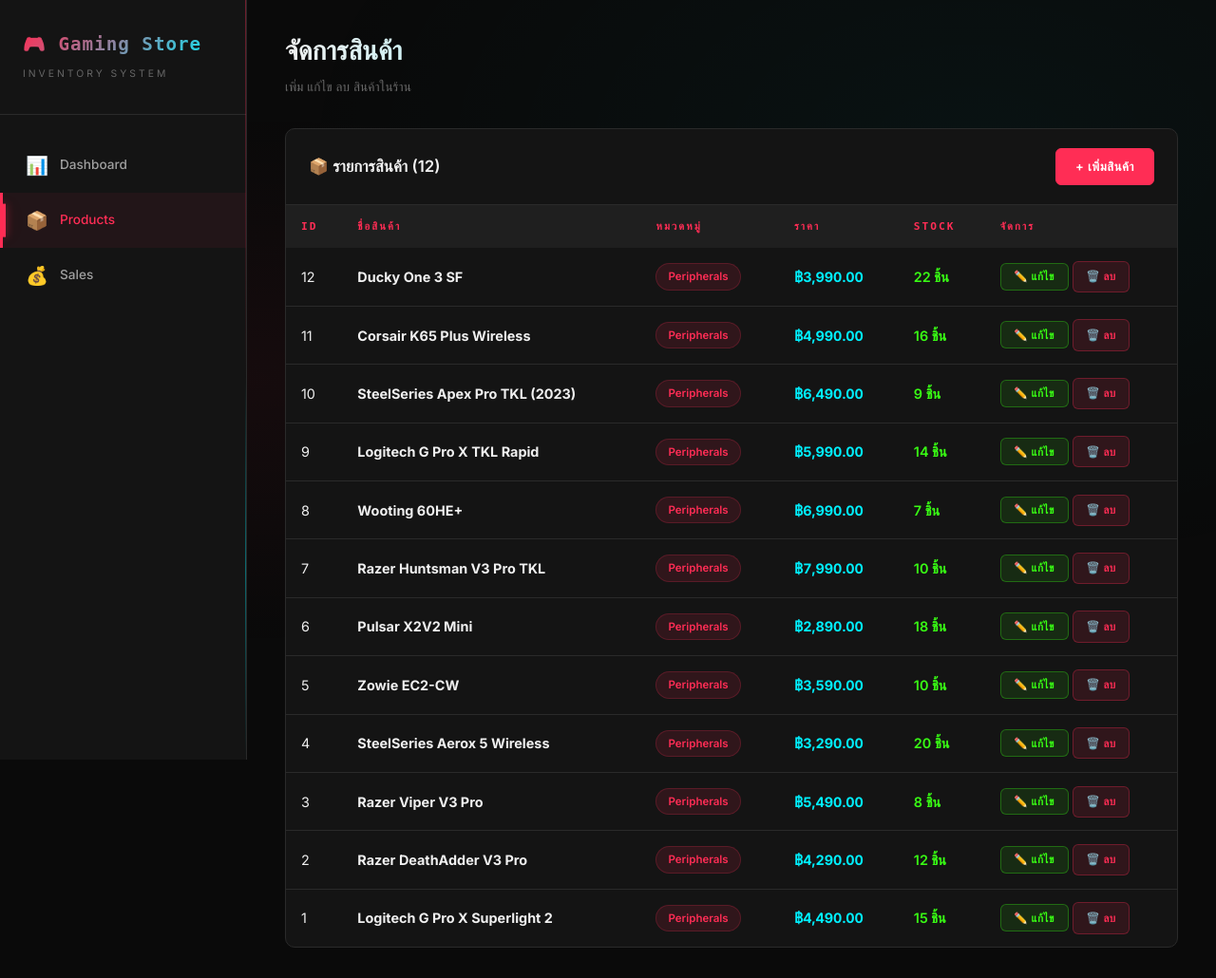
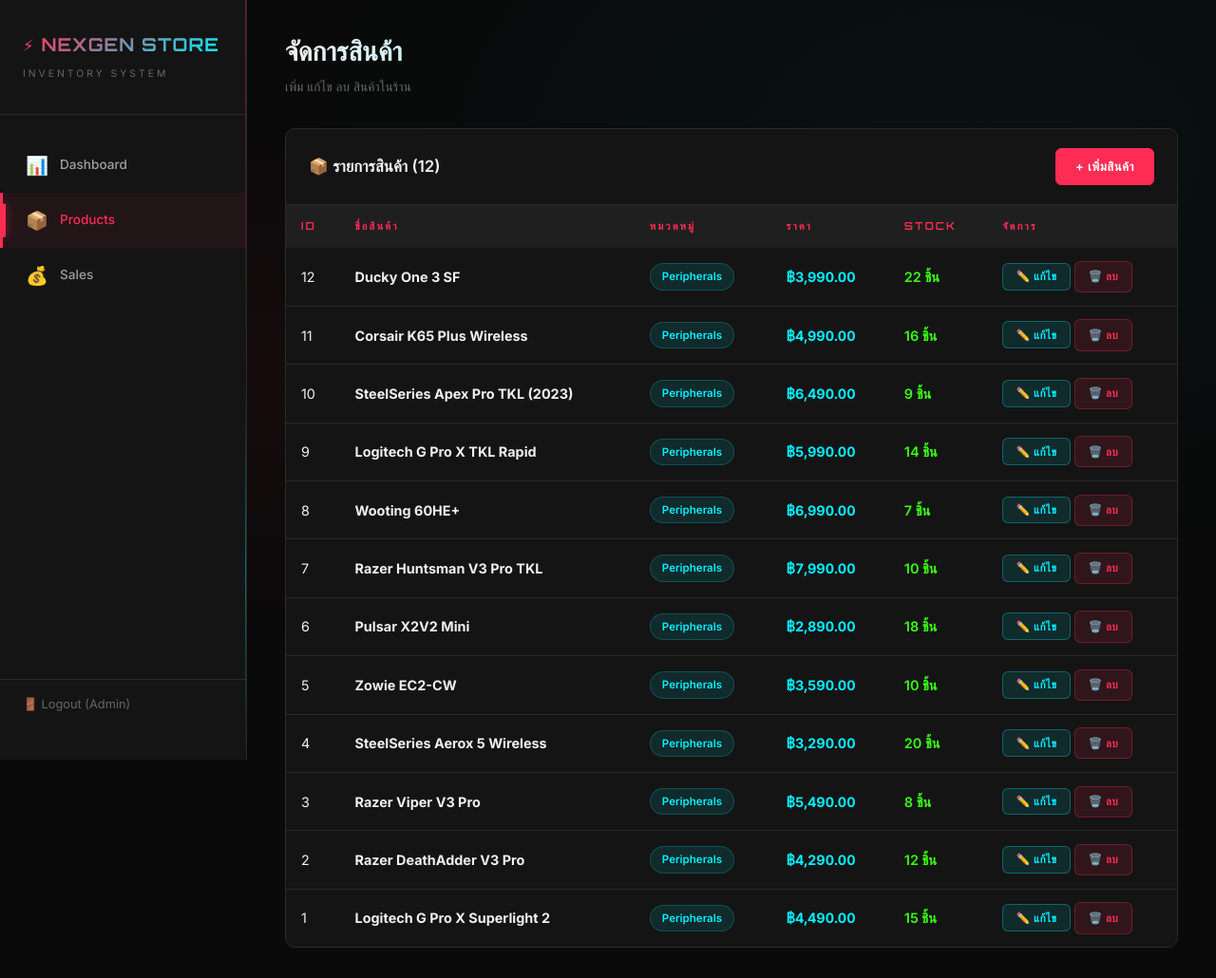
Before and after one commit to Ratchaphol707/30, a PHP site: page /products.php in a window 1280 px wide. Shown: the whole page at 95% size. Run offline with PHP 8.4, Linux system fonts and the light colour scheme; a user stored in the database is signed in; data comes from the database, SQL or seed files in the repository; both versions use the stored data as it was after the commit.

Commit message:
feat: Implement authentication, update branding to NexGen Store, and refine UI elements across sales and products pages.

```diff
--- a/products.php
+++ b/products.php
@@ -1,4 +1,5 @@
 <?php
+require_once 'auth.php';
 require_once 'db.php';
 
 $message = '';
@@ -68,8 +69,8 @@ $products = $pdo->query("
 <head>
     <meta charset="UTF-8">
     <meta name="viewport" content="width=device-width, initial-scale=1.0">
-    <title>Products — Gaming Store</title>
-    <link href="https://fonts.googleapis.com/css2?family=Inter:wght@400;500;600;700;800&display=swap" rel="stylesheet">
+    <title>Products — NexGen Store</title>
+    <link href="https://fonts.googleapis.com/css2?family=Orbitron:wght@400;500;600;700;800;900&family=Inter:wght@400;500;600;700;800&display=swap" rel="stylesheet">
     <link rel="stylesheet" href="assets/css/style.css">
 </head>
 <body>
@@ -77,7 +78,7 @@ $products = $pdo->query("
     <!-- Sidebar -->
     <aside class="sidebar">
         <div class="sidebar-brand">
-            <h1>🎮 Gaming Store</h1>
+            <h1>⚡ NEXGEN STORE</h1>
             <span>Inventory System</span>
         </div>
         <ul class="sidebar-nav">
@@ -85,6 +86,9 @@ $products = $pdo->query("
             <li><a href="products.php" class="active"><span class="icon">📦</span> <span>Products</span></a></li>
             <li><a href="sales.php"><span class="icon">💰</span> <span>Sales</span></a></li>
         </ul>
+        <div class="sidebar-footer">
+            <a href="logout.php">🚪 Logout (<?= htmlspecialchars($_SESSION['full_name'] ?? $_SESSION['username']) ?>)</a>
+        </div>
     </aside>
 
     <!-- Main Content -->
@@ -124,7 +128,7 @@ $products = $pdo->query("
                         <tr>
                             <td><?= $p['id'] ?></td>
                             <td><strong><?= htmlspecialchars($p['name']) ?></strong></td>
-                            <td><span class="badge badge-accent"><?= htmlspecialchars($p['category_name']) ?></span></td>
+                            <td><span class="badge badge-cyan"><?= htmlspecialchars($p['category_name']) ?></span></td>
                             <td class="price">฿<?= number_format($p['price'], 2) ?></td>
                             <td>
                                 <span class="<?= $p['stock_quantity'] < 5 ? 'stock-low' : 'stock-ok' ?>">
@@ -132,7 +136,7 @@ $products = $pdo->query("
                                 </span>
                             </td>
                             <td>
-                                <button class="btn btn-success btn-sm" onclick="openEditModal(<?= htmlspecialchars(json_encode($p)) ?>)">✏️ แก้ไข</button>
+                                <button class="btn btn-cyber btn-sm" onclick="openEditModal(<?= htmlspecialchars(json_encode($p)) ?>)">✏️ แก้ไข</button>
                                 <a href="products.php?delete=<?= $p['id'] ?>" class="btn btn-danger btn-sm" onclick="return confirm('คุณต้องการลบสินค้านี้?')">🗑️ ลบ</a>
                             </td>
                         </tr>
```
Also changed, not shown: sales.php (+8 -4 lines), schema.sql (+31 -0 lines).
